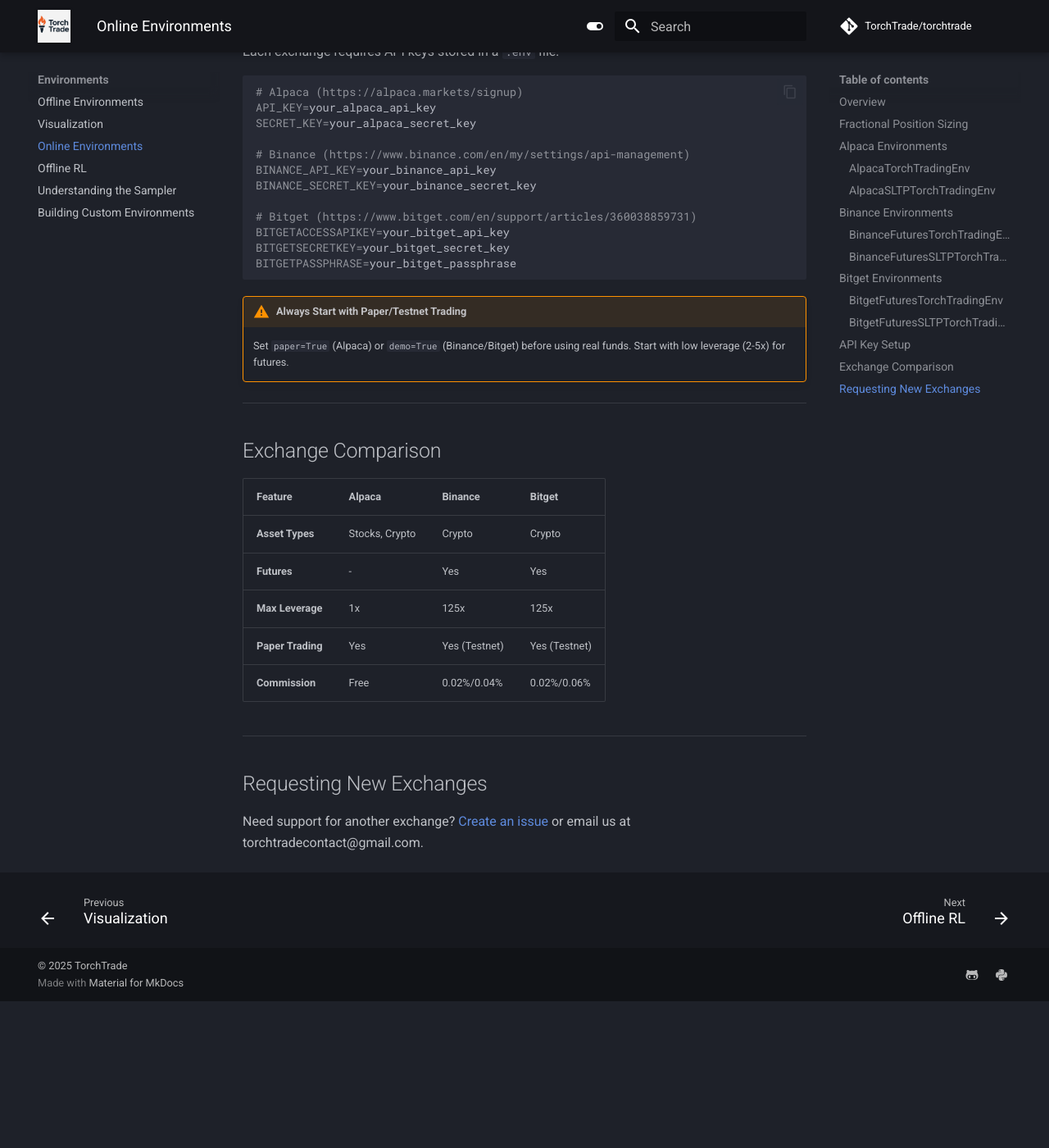
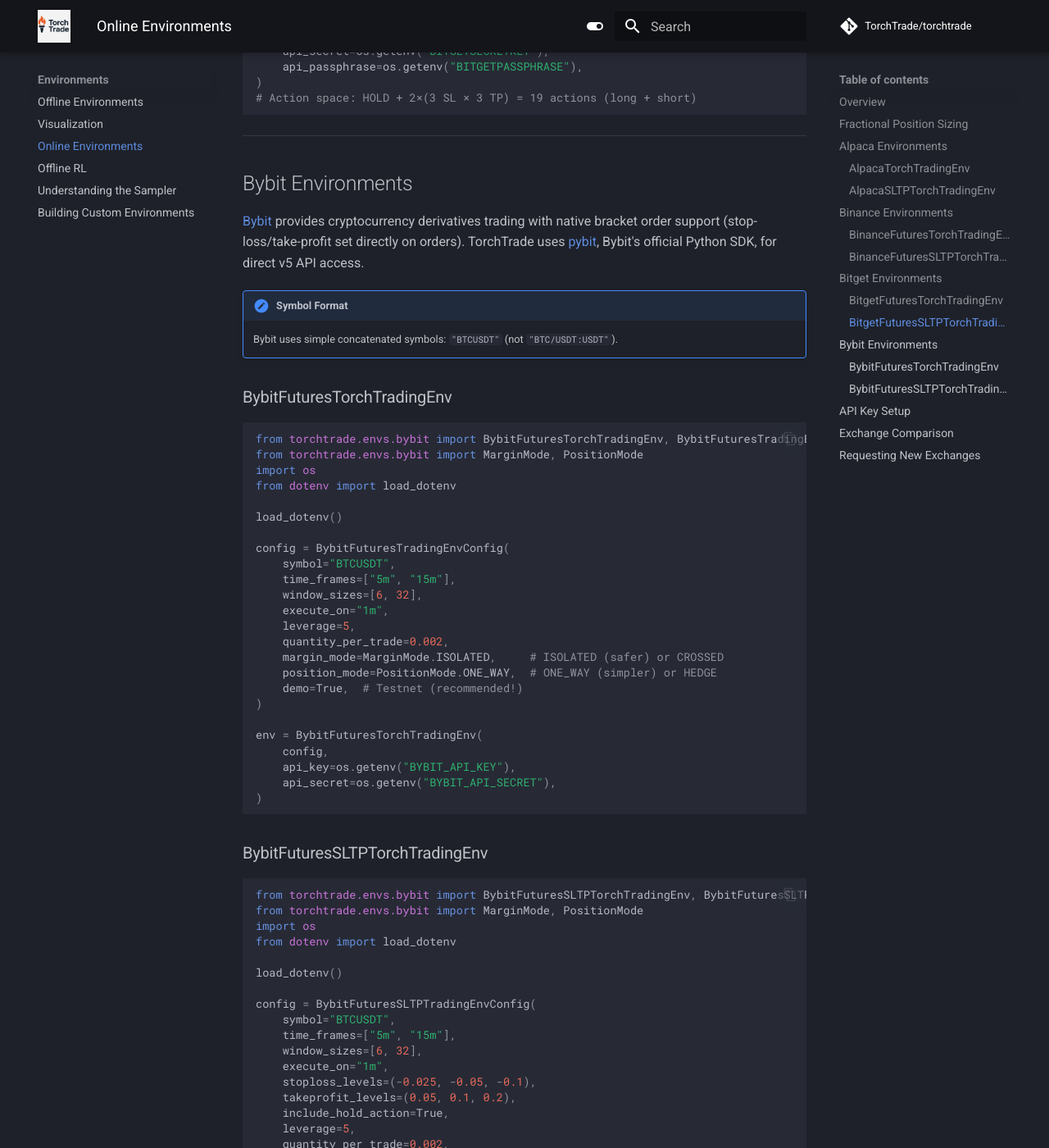
Before and after one commit to TorchTrade/torchtrade, an MkDocs documentation site: the page built from docs/environments/online.md, in a window 1280 px wide and 1400 px high, scrolled down 5142 px. Shown: the whole window at 82% size. Built offline with MkDocs 1.6.1 and Material for MkDocs 9.7.7, drawn with Linux system fonts in a browser that asks for light colours; comment, search, counter and statistics services are not loaded; before the commit the page ends 6363 px from its top, so only the background shows below that; some of the changed text lies outside the part shown.

Commit message:
Add Bybit to README and online environments docs
- Add Bybit to live environments table, trading platforms section, and
  .env setup in README
- Add full Bybit section to docs/environments/online.md with code
  examples for both fractional and SLTP environments
- Update exchange comparison table with Bybit column
- Add Bybit API key setup instructions

Co-Authored-By: Claude Opus 4.6 <noreply@anthropic.com>

````diff
--- a/docs/environments/online.md
+++ b/docs/environments/online.md
@@ -5,17 +5,18 @@ Online environments connect to real trading APIs for paper trading or live execu
 | Offline (Training) | Live (Deployment) |
 |---------------------|-------------------|
 | SequentialTradingEnv (spot, `leverage=1`) | AlpacaTorchTradingEnv |
-| SequentialTradingEnv (futures, `leverage>1`) | BinanceFutures / BitgetFuturesTorchTradingEnv |
+| SequentialTradingEnv (futures, `leverage>1`) | BinanceFutures / BitgetFutures / BybitFuturesTorchTradingEnv |
 | SequentialTradingEnvSLTP (spot) | AlpacaSLTPTorchTradingEnv |
-| SequentialTradingEnvSLTP (futures) | BinanceFuturesSLTP / BitgetFuturesSLTPTorchTradingEnv |
+| SequentialTradingEnvSLTP (futures) | BinanceFuturesSLTP / BitgetFuturesSLTP / BybitFuturesSLTPTorchTradingEnv |
 | OneStepTradingEnv (spot) | AlpacaSLTPTorchTradingEnv |
-| OneStepTradingEnv (futures) | BinanceFuturesSLTP / BitgetFuturesSLTPTorchTradingEnv |
+| OneStepTradingEnv (futures) | BinanceFuturesSLTP / BitgetFuturesSLTP / BybitFuturesSLTPTorchTradingEnv |
 
 **Supported Exchanges:**
 
 - **[Alpaca](https://alpaca.markets/)** - Commission-free US stocks and crypto with paper trading
 - **[Binance](https://accounts.binance.com/register?ref=25015935)** - Cryptocurrency futures with high leverage and testnet
 - **[Bitget](https://www.bitget.com/)** - Cryptocurrency futures with competitive fees and testnet
+- **[Bybit](https://www.bybit.com/)** - Cryptocurrency derivatives with native bracket orders and testnet
 
 ## Overview
 
@@ -27,6 +28,8 @@ Online environments connect to real trading APIs for paper trading or live execu
 | **BinanceFuturesSLTPTorchTradingEnv** | Binance | Crypto | Yes | Yes | Yes |
 | **BitgetFuturesTorchTradingEnv** | Bitget | Crypto | Yes | Yes | - |
 | **BitgetFuturesSLTPTorchTradingEnv** | Bitget | Crypto | Yes | Yes | Yes |
+| **BybitFuturesTorchTradingEnv** | Bybit | Crypto | Yes | Yes | - |
+| **BybitFuturesSLTPTorchTradingEnv** | Bybit | Crypto | Yes | Yes | Yes |
 
 ## Fractional Position Sizing
 
@@ -38,7 +41,7 @@ Live environments use a **query-first pattern**: they query the actual exchange
     Always use canonical timeframe forms:
 
     - Alpaca: `["1Min", "5Min", "15Min", "1Hour", "1Day"]`
-    - Binance/Bitget: `["1m", "5m", "15m", "1h", "1d"]`
+    - Binance/Bitget/Bybit: `["1m", "5m", "15m", "1h", "1d"]`
     - **Wrong**: `["60min"]`, `["60m"]`, `["24hour"]` — these create different observation keys and break model compatibility.
 
 ---
@@ -204,6 +207,77 @@ env = BitgetFuturesSLTPTorchTradingEnv(
 
 ---
 
+## Bybit Environments
+
+[Bybit](https://www.bybit.com/) provides cryptocurrency derivatives trading with native bracket order support (stop-loss/take-profit set directly on orders). TorchTrade uses [pybit](https://github.com/bybit-exchange/pybit), Bybit's official Python SDK, for direct v5 API access.
+
+!!! note "Symbol Format"
+    Bybit uses simple concatenated symbols: `"BTCUSDT"` (not `"BTC/USDT:USDT"`).
+
+### BybitFuturesTorchTradingEnv
+
+```python
+from torchtrade.envs.bybit import BybitFuturesTorchTradingEnv, BybitFuturesTradingEnvConfig
+from torchtrade.envs.bybit import MarginMode, PositionMode
+import os
+from dotenv import load_dotenv
+
+load_dotenv()
+
+config = BybitFuturesTradingEnvConfig(
+    symbol="BTCUSDT",
+    time_frames=["5m", "15m"],
+    window_sizes=[6, 32],
+    execute_on="1m",
+    leverage=5,
+    quantity_per_trade=0.002,
+    margin_mode=MarginMode.ISOLATED,     # ISOLATED (safer) or CROSSED
+    position_mode=PositionMode.ONE_WAY,  # ONE_WAY (simpler) or HEDGE
+    demo=True,  # Testnet (recommended!)
+)
+
+env = BybitFuturesTorchTradingEnv(
+    config,
+    api_key=os.getenv("BYBIT_API_KEY"),
+    api_secret=os.getenv("BYBIT_API_SECRET"),
+)
+```
+
+### BybitFuturesSLTPTorchTradingEnv
+
+```python
+from torchtrade.envs.bybit import BybitFuturesSLTPTorchTradingEnv, BybitFuturesSLTPTradingEnvConfig
+from torchtrade.envs.bybit import MarginMode, PositionMode
+import os
+from dotenv import load_dotenv
+
+load_dotenv()
+
+config = BybitFuturesSLTPTradingEnvConfig(
+    symbol="BTCUSDT",
+    time_frames=["5m", "15m"],
+    window_sizes=[6, 32],
+    execute_on="1m",
+    stoploss_levels=(-0.025, -0.05, -0.1),
+    takeprofit_levels=(0.05, 0.1, 0.2),
+    include_hold_action=True,
+    leverage=5,
+    quantity_per_trade=0.002,
+    margin_mode=MarginMode.ISOLATED,
+    position_mode=PositionMode.ONE_WAY,
+    demo=True,
+)
+
+env = BybitFuturesSLTPTorchTradingEnv(
+    config,
+    api_key=os.getenv("BYBIT_API_KEY"),
+    api_secret=os.getenv("BYBIT_API_SECRET"),
+)
+# Action space: HOLD + 2×(3 SL × 3 TP) = 19 actions (long + short)
+```
+
+---
+
 ## API Key Setup
 
 Each exchange requires API keys stored in a `.env` file:
@@ -221,25 +295,30 @@ BINANCE_SECRET_KEY=your_binance_secret_key
 BITGETACCESSAPIKEY=your_bitget_api_key
 BITGETSECRETKEY=your_bitget_secret_key
 BITGETPASSPHRASE=your_bitget_passphrase
+
+# Bybit (https://www.bybit.com/app/user/api-management)
+BYBIT_API_KEY=your_bybit_api_key
+BYBIT_API_SECRET=your_bybit_api_secret
 ```
 
 !!! warning "Always Start with Paper/Testnet Trading"
-    Set `paper=True` (Alpaca) or `demo=True` (Binance/Bitget) before using real funds. Start with low leverage (2-5x) for futures.
+    Set `paper=True` (Alpaca) or `demo=True` (Binance/Bitget/Bybit) before using real funds. Start with low leverage (2-5x) for futures.
 
 ---
 
 ## Exchange Comparison
 
-| Feature | Alpaca | Binance | Bitget |
-|---------|--------|---------|--------|
-| **Asset Types** | Stocks, Crypto | Crypto | Crypto |
-| **Futures** | - | Yes | Yes |
-| **Max Leverage** | 1x | 125x | 125x |
-| **Paper Trading** | Yes | Yes (Testnet) | Yes (Testnet) |
-| **Commission** | Free | 0.02%/0.04% | 0.02%/0.06% |
+| Feature | Alpaca | Binance | Bitget | Bybit |
+|---------|--------|---------|--------|-------|
+| **Asset Types** | Stocks, Crypto | Crypto | Crypto | Crypto |
+| **Futures** | - | Yes | Yes | Yes |
+| **Max Leverage** | 1x | 125x | 125x | 100x |
+| **Paper Trading** | Yes | Yes (Testnet) | Yes (Testnet) | Yes (Testnet) |
+| **Commission** | Free | 0.02%/0.04% | 0.02%/0.06% | 0.02%/0.055% |
+| **SDK** | Alpaca SDK | CCXT | CCXT | pybit (native) |
 
 ---
 
 ## Requesting New Exchanges
 
-Need support for another exchange? [Create an issue](https://github.com/TorchTrade/torchtrade/issues/new) or email us at torchtradecontact@gmail.com.
+Need support for another exchange (OKX, Interactive Brokers, etc.)? [Create an issue](https://github.com/TorchTrade/torchtrade/issues/new) or email us at torchtradecontact@gmail.com.
````
Also changed, not shown: README.md (+12 -2 lines).
